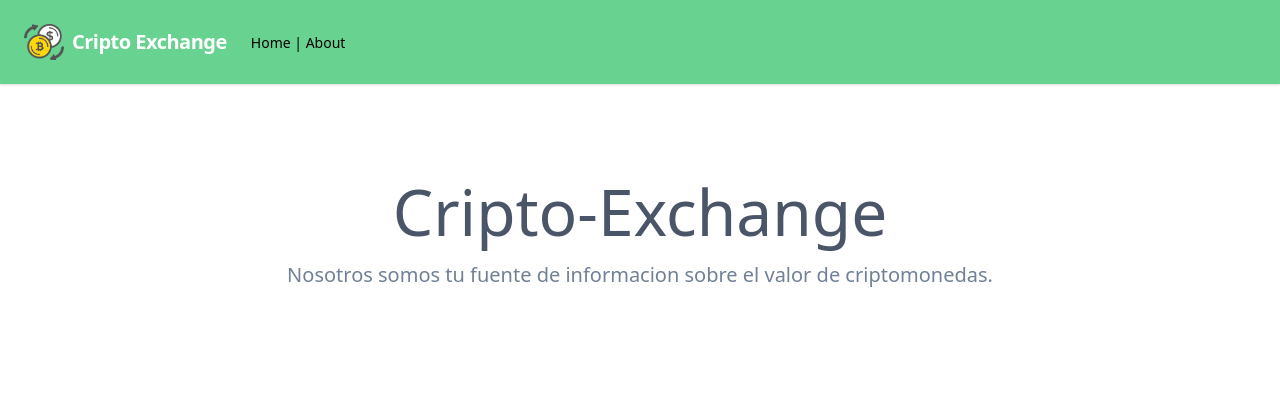
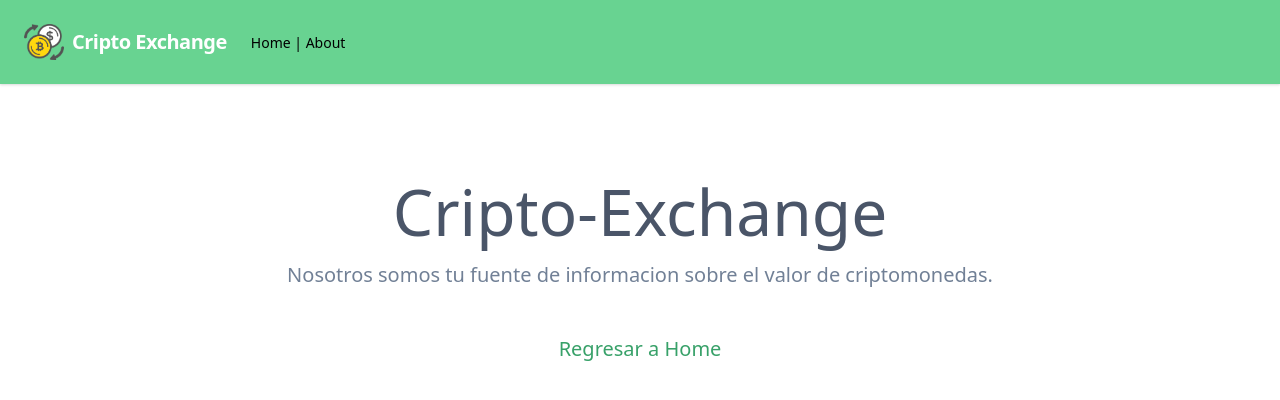
Before and after one commit to sirArthurDayne/Cripto-Exchange, a Vue app: page /About in a window 1280 px wide. Shown: the top 400 px of the page. Built offline with nearby package versions, Linux system fonts and the light colour scheme.

Commit message:
change to about.vue

```diff
--- a/src/views/About.vue
+++ b/src/views/About.vue
@@ -5,6 +5,7 @@
             tu fuente de informacion sobre el valor de
             criptomonedas.</p>
         <br>
+        <router-link to="/" class="mt-5 text-xl text-green-600 hover:underline">Regresar a Home</router-link>
     </div>
 </template>
 
```
